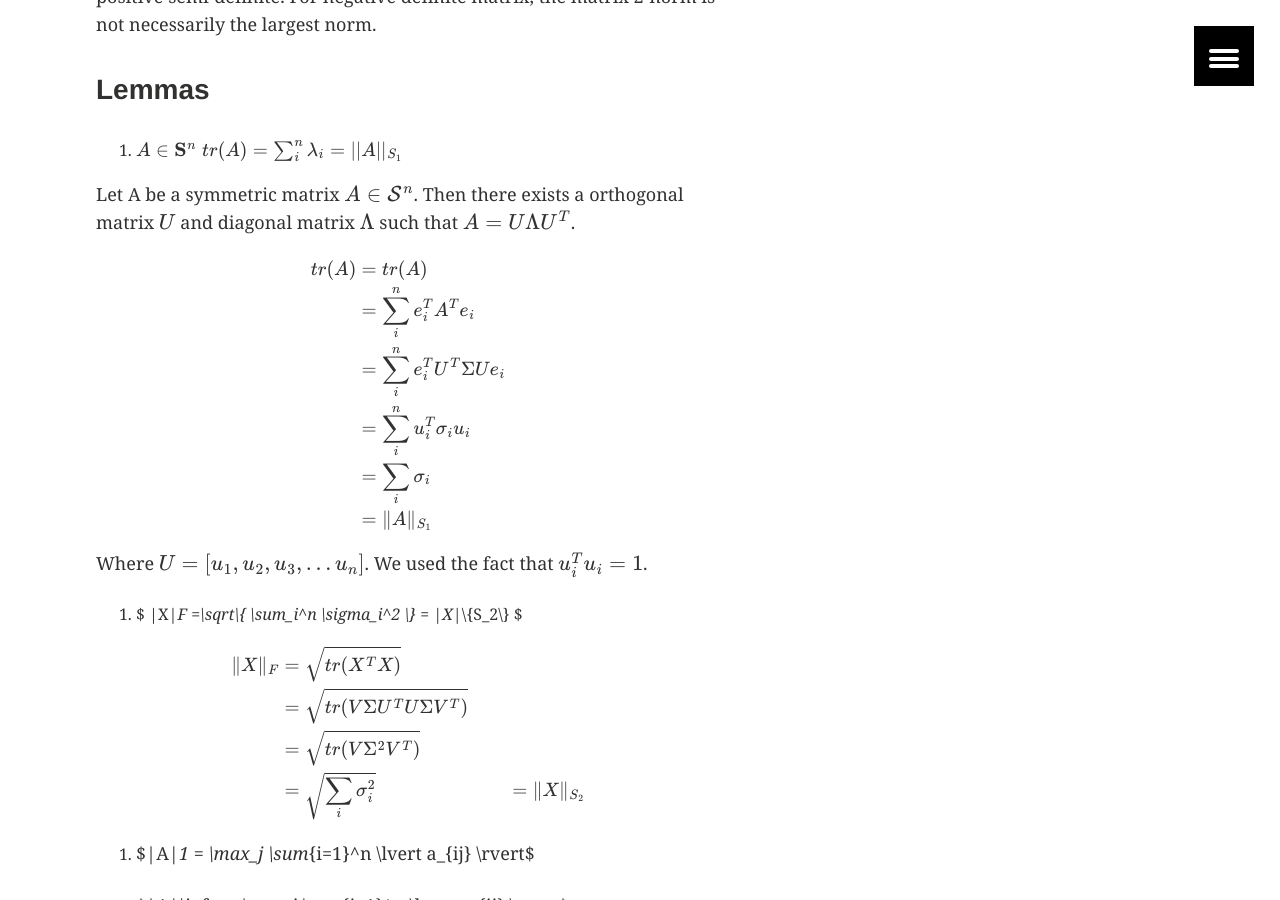
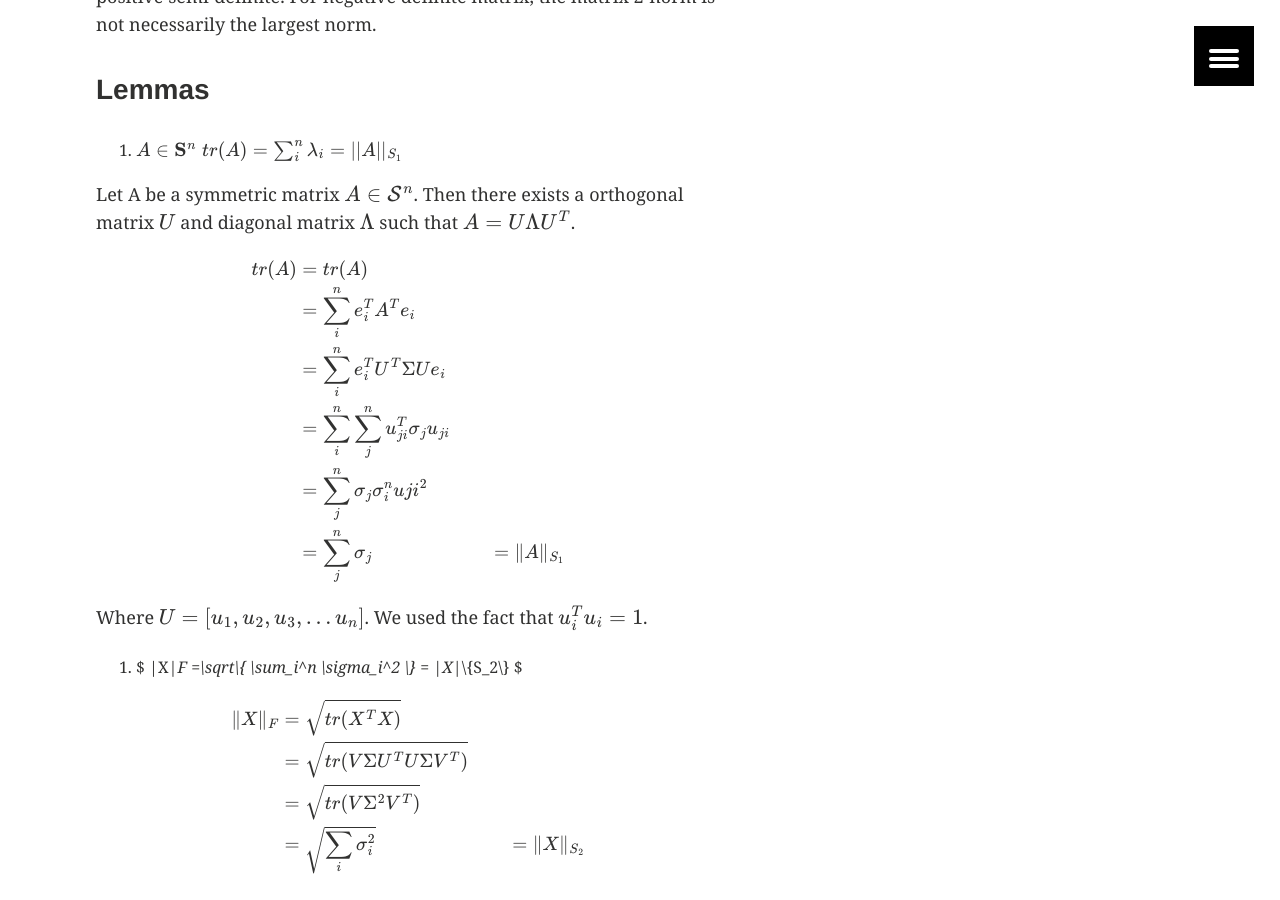
Before and after one commit to antran89/blog, a Jekyll site: the page built from _posts/notes/2015-01-13-matrix-norms.md, in a window 1280 px wide and 900 px high, scrolled down 1378 px. Built offline with Jekyll 4.4.1, drawn with Linux system fonts in a browser that asks for light colours; formulas are drawn with MathJax 3; comment, search, counter and statistics services are not loaded.

Commit message:
minor update

```diff
--- a/_posts/notes/2015-01-13-matrix-norms.md
+++ b/_posts/notes/2015-01-13-matrix-norms.md
@@ -67,8 +67,9 @@ $$
 tr(A) & = tr(A)\\
 & = \sum_i^n e_i^T A^T e_i \\
 & = \sum_i^n e_i^T U^T \Sigma U e_i \\
-& = \sum_i^n u_i^T \sigma_i u_i \\
-& = \sum_i \sigma_i\\
+& = \sum_i^n \sum_j^n u_{ji}^T \sigma_j u_{ji} \\
+& = \sum_j^n \sigma_j \sigma_i^n u{ji}^2\\
+& = \sum_j^n \sigma_j
 & = \|A\|_{S_1}
 \end{align*}
 $$
```
